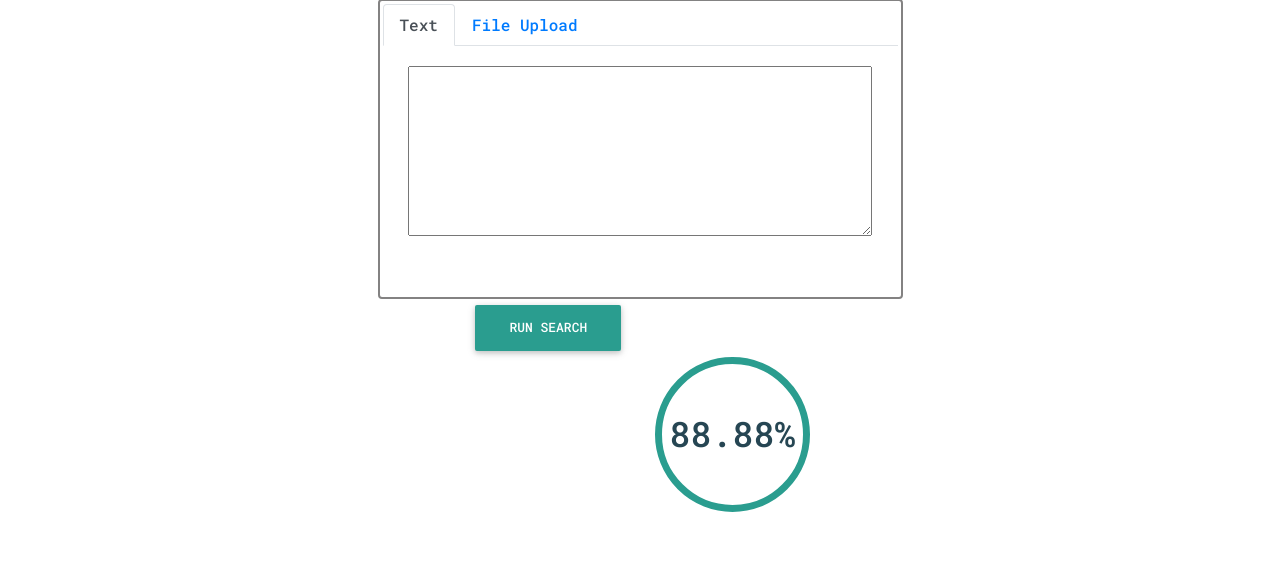
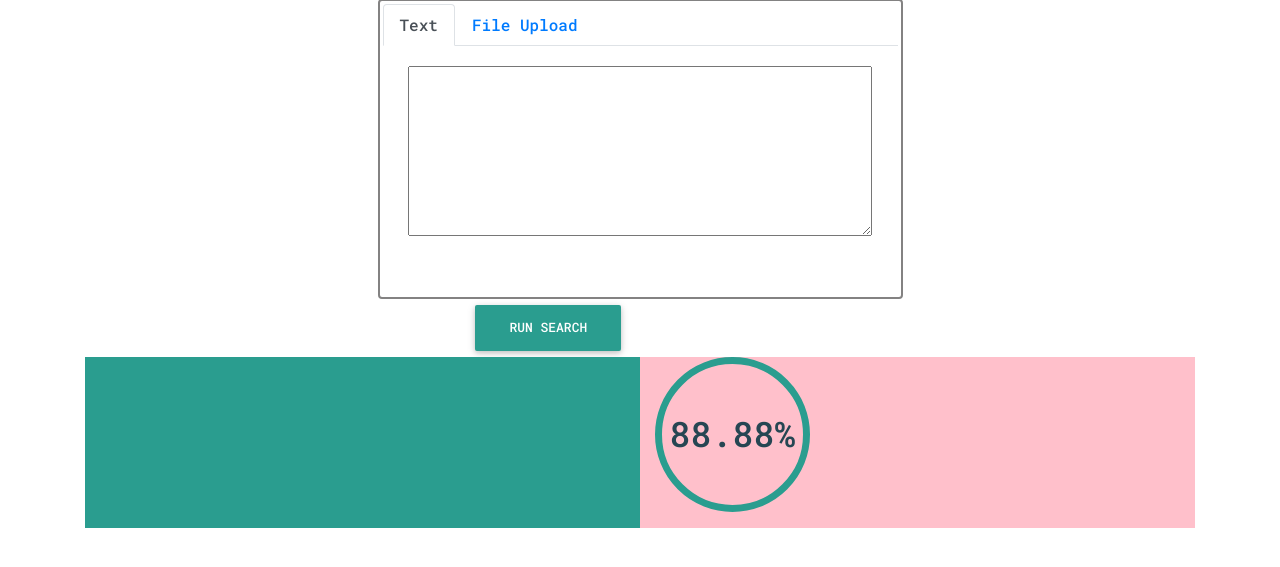
Before and after one commit to JinalAdhyaru/Plagiarism-Checker, a Django app: page / in a window 1280 px wide. Shown: the part 116-683 px from the top of the page. Run offline with Django 3.2, Linux system fonts and the light colour scheme; some libraries are stand-ins or nearby versions; some web fonts are replaced.

Commit message:
latest update

```diff
--- a/plagiarismchecker/static/pc/styles.css
+++ b/plagiarismchecker/static/pc/styles.css
@@ -62,3 +62,9 @@ button{
     border-radius: 50%
 
 }
+.result-1{
+    background-color: #2a9d8f;
+}
+.result-2{
+    background-color: pink;
+}
--- a/plagiarismchecker/templates/pc/index.html
+++ b/plagiarismchecker/templates/pc/index.html
@@ -113,7 +113,7 @@
 
     <div class="container-fluid">
       <div class="row">
-        <div class="col-md-6">
+        <div class="col-md-6 result-1">
       <!--<ul class="output-list-1">
         {% for links in link %}
 
@@ -122,7 +122,7 @@
       </ul>-->
       </div>
 
-      <div class="col-md-6" style="text-align: center; align-items: center;">
+      <div class="col-md-6 result-2" style="text-align: center; align-items: center;">
         <p class="output-per-tot">88.88%</p>
 
       </div>
```
